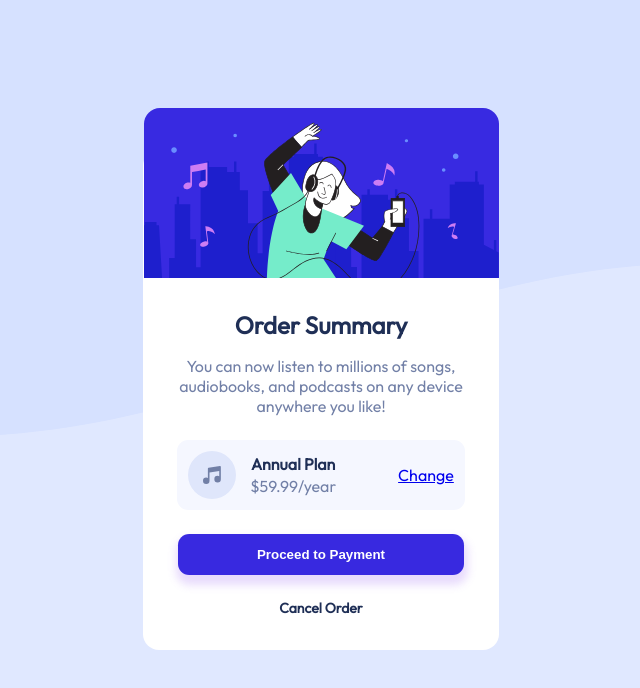
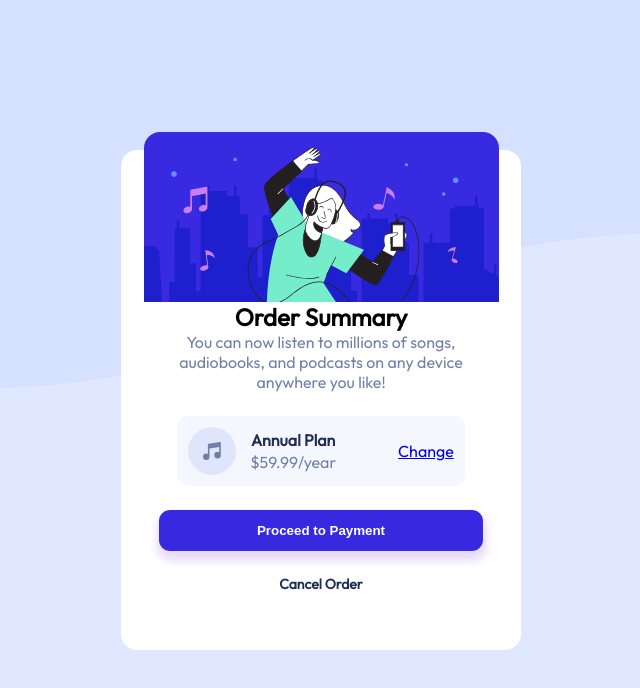
Before and after one commit to FawaleAyomide/Order-summary-component, a plain HTML site: page Html/index.html in a window 1280 px wide. Shown: the whole page, without its empty margins (319-959 px from the left). Drawn offline with Linux system fonts and the light colour scheme.

Commit message:
Update Style.css

```diff
--- a/Style/Style.css
+++ b/Style/Style.css
@@ -13,9 +13,8 @@ body{
     min-height: 100vh;
     background-image: url(../images/pattern-background-desktop.svg);
     background-color: hsl(225, 100%, 94%);
-    background-position: top center, 50%, 50% !important;
     background-repeat: no-repeat;
-    background-size: auto;
+    background-size: contain;
 }
 
 .container{
@@ -28,7 +27,7 @@ body{
     padding: 1rem;
     padding-bottom: 5rem;
     border-radius: 1rem;
-    width: 356px;
+    max-width: 400px;
     height: 500px;
 }
 .container > .Img-1{
@@ -38,7 +37,7 @@ body{
     display: flex;
     margin-top: -0.7rem;
 }
-h2{
+h1{
     color: hsl(223, 47%, 23%);
     margin: 2rem 0 1rem 0;
     font-weight: 900;
```
